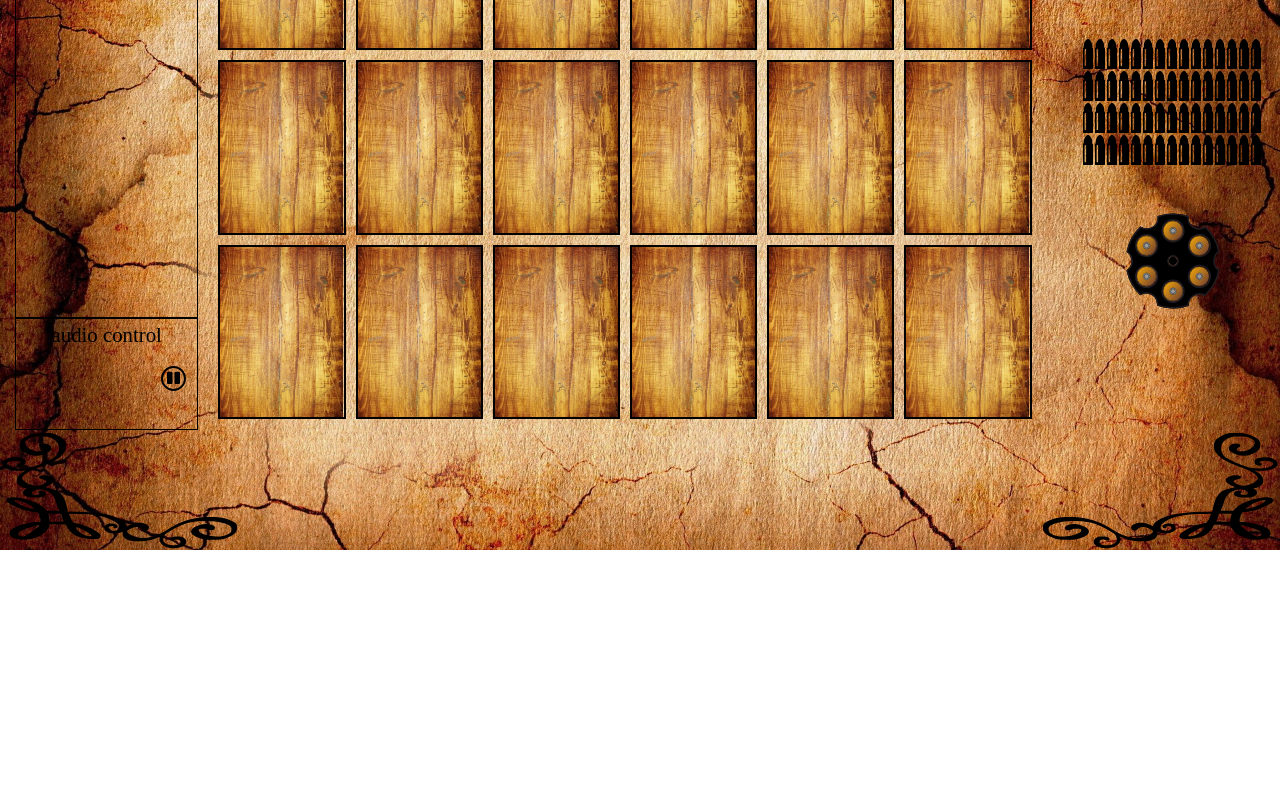
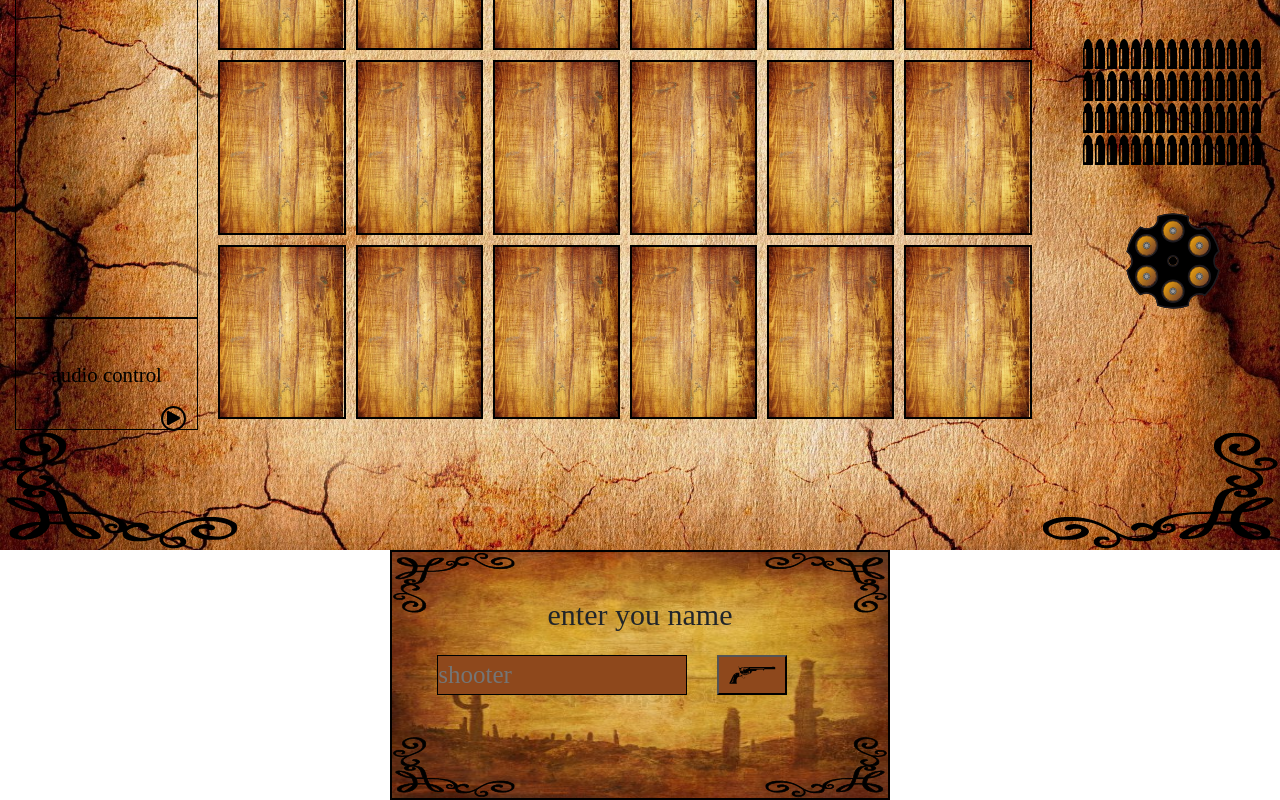
Before and after one commit to Cestrus/westernshot, a plain HTML site: page index.html in a window 1280 px wide. Shown: the part 250-1050 px from the top of the page. Before the commit the page ends 800 px from the top, so only its background shows below. Drawn offline with nearby package versions, Linux system fonts and the light colour scheme; a web font is replaced by a local one.

Commit message:
layout start modal window

```diff
--- a/index.html
+++ b/index.html
@@ -46,6 +46,42 @@
 			<div class="col-md-3 corner corner--r-b"></div>
 		</div>
 	</div>
+
+	<!-- Стартовое модальное окно -->
+	<div class="myModal container-fluid" data-modal="1">
+		<div class="row row-modal-1">
+			<div class="col-md-3 corner-modal"></div>
+			<div class="col-md-6"><p>enter you name</p></div>
+			<div class="col-md-3 corner-modal corner-modal--r-t"></div>
+		</div>
+		<div class="row row-modal-2 no-gutters">
+			<div class="col-md-8 align-self-center ">
+				<input class="inputModal" type="text" placeholder="shooter">
+<!--				<input type="text" class="form-control inputModal" placeholder="shooter" aria-describedby="button-addon2">-->
+			</div>
+			<div class="input-group-append col-md-4 align-self-center">
+				<button class="btn-modal"></button>
+<!--				<button class="btn btn-outline-secondary btn-modal" type="button" id="button-addon2">Кнопка</button>-->
+			</div>
+
+<!--			<div class="col-md-8 align-self-center">-->
+<!--				<input class="inputModal" type="text" placeholder="shooter">-->
+<!--			</div>-->
+<!--			<div class="col-md-4 align-self-center">-->
+<!--				<button class="btn-modal"></button>-->
+<!--			</div>-->
+		</div>
+		<div class="row row-modal-1">
+			<div class="col-md-3 corner-modal corner-modal--l-b"></div>
+			<div class="col-md-6"></div>
+			<div class="col-md-3 corner-modal corner-modal--r-b"></div>
+		</div>
+	</div>
+
+	<!-- Подложка под модальным окном -->
+	<div class="overlay" id="overlay-modal"></div>
+
+
 	<script src="./js/main.js" type="module"></script>
 </body>
 </html>
--- a/js/audioPlayer.js
+++ b/js/audioPlayer.js
@@ -4,27 +4,36 @@ export class audioPlayer {
 		this.renderAudioPlayer();
 		this.btnAudio = document.querySelector('.btnAudio');
 		this.audioVolume = document.querySelector('.audioVolume');
-		this.audio = new Audio('./media/Neil Young - Dead Man Theme.wav');
+		this.audioTtrack = new Audio('./media/Neil Young.mp3');
+
+
 		this.btnAudio.addEventListener('click', this.clickAudio.bind(this));
-		this.loadAudio();
+
 	}
 	renderAudioPlayer(){
 		this.audioPlayer.innerHTML = `<p>audio control</p>
 									  <div class="audioControl d-flex">
 										  <div class="audioVolume"></div>
-										  <div class="btnAudio btnAudio-pause"></div>
+										  <div class="btnAudio btnAudio-play"></div>
 									  </div>`
 	}
-	loadAudio(){
-		document.addEventListener('DOMContentLoaded', ()=> {
-			this.audio.autoplay = true;
-			this.audio.loop = true;
-			 this.audioPlayer.appendChild(this.audio);
-
-		});
-	}
+	// loadAudio(){
+	// 	document.addEventListener('DOMContentLoaded', ()=> {
+	// 		console.log('DOM loaded');
+	// 		this.audio.autoplay = true;
+	// 		this.audio.loop = true;
+	// 		this.audioPlayer.appendChild(this.audio);
+	//
+	// 	});
+	// }
 	clickAudio(){
-
+		if(this.btnAudio.classList.contains('btnAudio-pause')){
+			this.audioTtrack.loop = true;
+			this.audioTtrack.play();
+		}
+		else this.audioTtrack.pause();
+		this.btnAudio.classList.toggle('btnAudio-pause');
+		this.btnAudio.classList.toggle('btnAudio-play');
 	}
 
 }
--- a/style/main.css
+++ b/style/main.css
@@ -4,6 +4,7 @@
 @import "wanted.css";
 @import "audioPlayer.css";
 @import "recordTable.css";
+@import "startModal.css";
 
 
 @font-face{
--- /dev/null
+++ b/style/startModal.css
@@ -0,0 +1,52 @@
+.myModal{
+	width: 500px;
+	height: 250px;
+	border: 2px solid black;
+	margin: auto;
+	background-image: url("../img/background/wild-west.jpg");
+	background-size: 100% 100%;
+	font-family: 'Western Dead';
+	font-size: 30px;
+	text-align: center;
+}
+p{
+	margin-top: 40px;
+}
+.row-modal-1{height: 30%;}
+.row-modal-2{height: 40%;}
+.corner-modal{
+	background-size: contain;
+	background-image: url("../img/patterns/vintage_corner2.svg");
+	background-repeat: no-repeat;
+}
+.corner-modal--r-t {
+	transform: rotate(180deg);
+	transform: scaleX(-1);
+}
+.corner-modal--l-b{
+	transform: scaleY(-1);
+}
+.corner-modal--r-b{
+	transform: rotate(180deg);
+}
+.inputModal{
+	height: 40px;
+	width: 250px;
+	background-color: rgb(142, 72, 28);
+	font-family: 'Western Dead';
+	font-size: 25px;
+	margin: 0 0 5px auto;
+	padding: 0;
+	border: 1px solid black;
+}
+.btn-modal{
+	height: 40px;
+	width: 70px;
+	padding: 0;
+	margin: 0;
+	background-color: rgb(142, 72, 28);
+	background-size: contain;
+	background-position: center;
+	background-image: url("../img/other/btn-gun.svg");
+	background-repeat: no-repeat;
+}
```
Also changed, not shown: img/background/wild-west.jpg (added), img/other/btn-gun.svg (added), img/other/s-l400.jpg (added), 2 other files.
